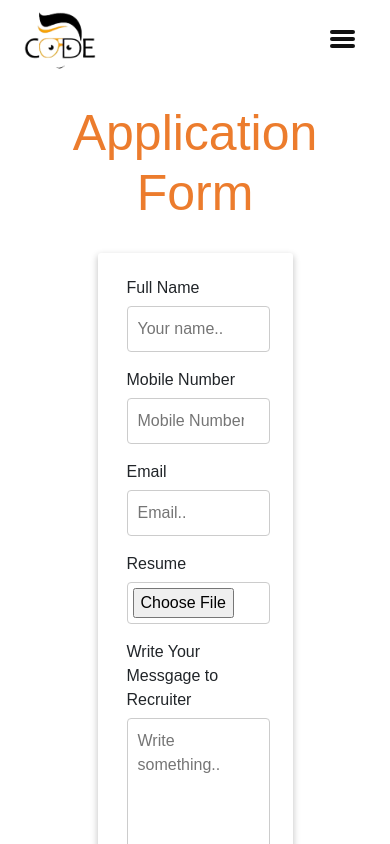
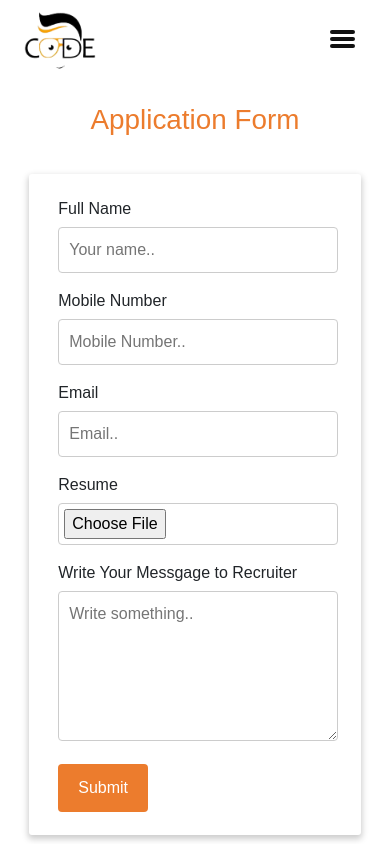
Before and after one commit to singhsharad529/application-form, a React (Create React App) app: page / in a window 390 px wide. Shown: the top 844 px of the page. Built offline with nearby package versions, Linux system fonts and the light colour scheme.

Commit message:
width of form card

```diff
--- a/src/components/Application.js
+++ b/src/components/Application.js
@@ -5,7 +5,10 @@ import '../styles/application.css'
 export const Application = () => {
     return (
         <div >
-            <h1 className="applicationFormHeading">Application Form</h1>
+            <div  className="applicationFormHeading">
+            <h1>Application Form</h1>
+            </div>
+
             <div className="leftDiv">
 
                     <div className="container">
--- a/src/styles/application.css
+++ b/src/styles/application.css
@@ -25,10 +25,6 @@
 
 
  }
-
-
-
-
 
 
 input[type=text], select, textarea {
@@ -95,3 +91,55 @@ input[type=text], select, textarea {
     border-radius: 5px;
     padding: 18px;
   }
+
+
+
+  @media screen and (max-width: 930px){
+
+
+    .leftDiv{
+
+      width: 60%;
+
+
+
+   }
+
+
+
+  }
+
+
+
+
+
+  @media screen and (max-width: 750px){
+
+
+    .leftDiv{
+
+      width: 70%;
+
+
+
+   }
+
+
+
+  }
+
+
+  @media screen and (max-width: 500px){
+
+
+    .leftDiv{
+
+      width: 85%;
+
+
+
+   }
+
+
+
+  }
```
